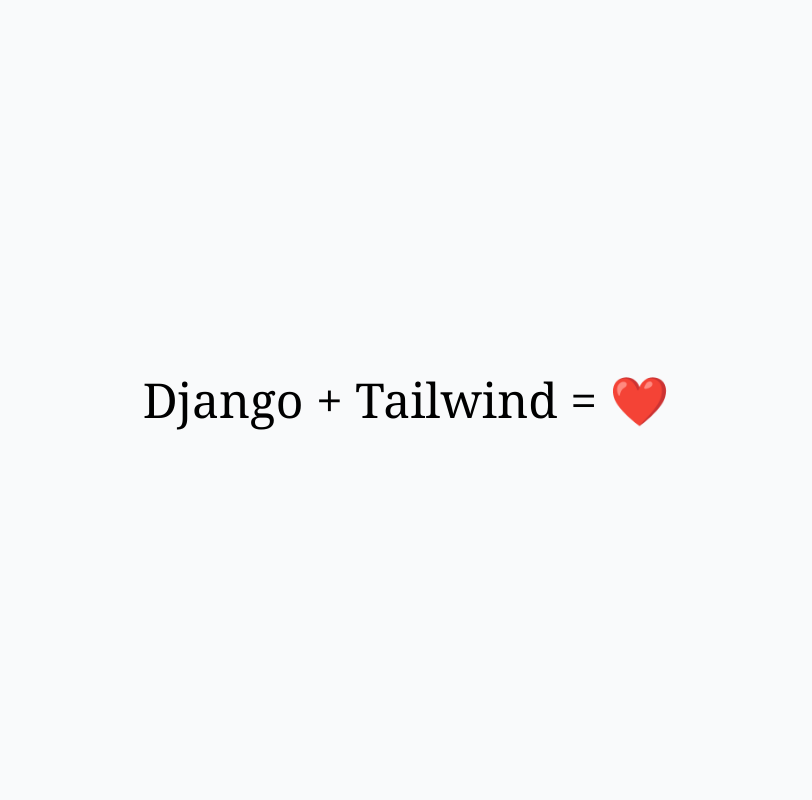
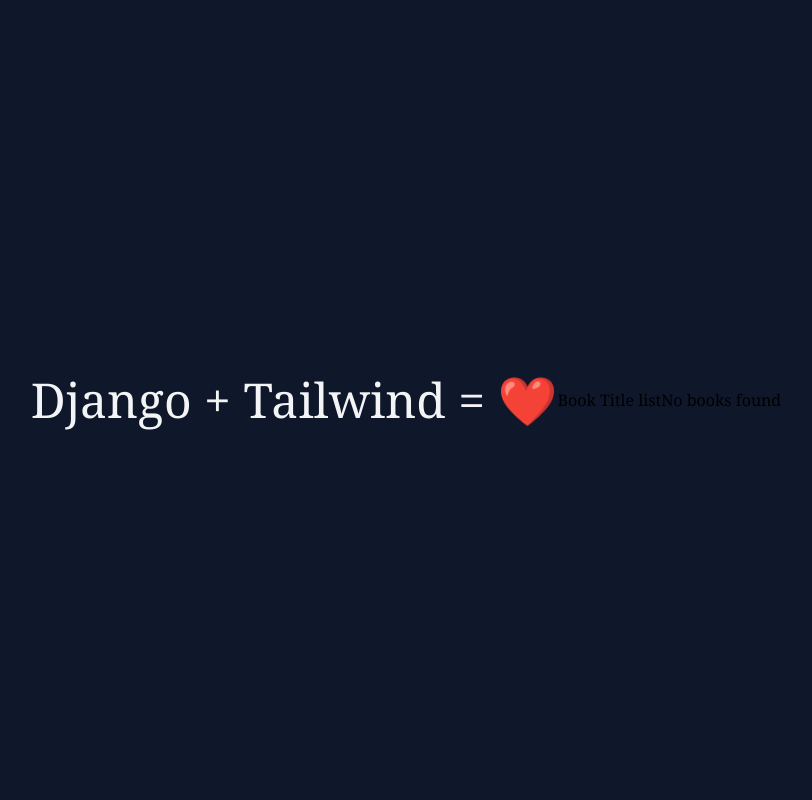
Before and after one commit to emidiovaleretto/book-rental-django-app, a Django app: page /books/ in a window 1280 px wide. Shown: the whole page, without its empty margins (234-1046 px from the left). Run offline with Django 4.2, Linux system fonts and the light colour scheme; data that the repository does not hold is empty; some libraries are stand-ins or nearby versions.

Commit message:
chore: add basic tailwind html structure

```diff
--- a/theme/static/css/dist/styles.css
+++ b/theme/static/css/dist/styles.css
@@ -802,9 +802,9 @@ select {
   justify-content: center;
 }
 
-.bg-gray-50 {
+.bg-slate-900 {
   --tw-bg-opacity: 1;
-  background-color: rgb(249 250 251 / var(--tw-bg-opacity));
+  background-color: rgb(15 23 42 / var(--tw-bg-opacity));
 }
 
 .font-serif {
@@ -823,3 +823,8 @@ select {
 .tracking-normal {
   letter-spacing: 0em;
 }
+
+.text-gray-100 {
+  --tw-text-opacity: 1;
+  color: rgb(243 244 246 / var(--tw-text-opacity));
+}
--- a/theme/templates/base.html
+++ b/theme/templates/base.html
@@ -2,17 +2,18 @@
 <!DOCTYPE html>
 <html lang="en">
 	<head>
-    <title>Django Tailwind</title>
+    <title>Django Tailwind | {% block title %}{% endblock title %}</title>
 		<meta charset="UTF-8">
 		<meta name="viewport" content="width=device-width, initial-scale=1.0">
 		<meta http-equiv="X-UA-Compatible" content="ie=edge">
 		{% tailwind_css %}
 	</head>
 
-	<body class="bg-gray-50 font-serif leading-normal tracking-normal">
+	<body class="bg-slate-900 font-serif leading-normal tracking-normal">
 		<div class="container mx-auto">
 			<section class="flex items-center justify-center h-screen">
-				<h1 class="text-5xl">Django + Tailwind = ❤️</h1>
+				<h1 class="text-5xl text-gray-100">Django + Tailwind = ❤️</h1>
+				{% block content %}{% endblock content %}
 			</section>
 		</div>
 	</body>
```
